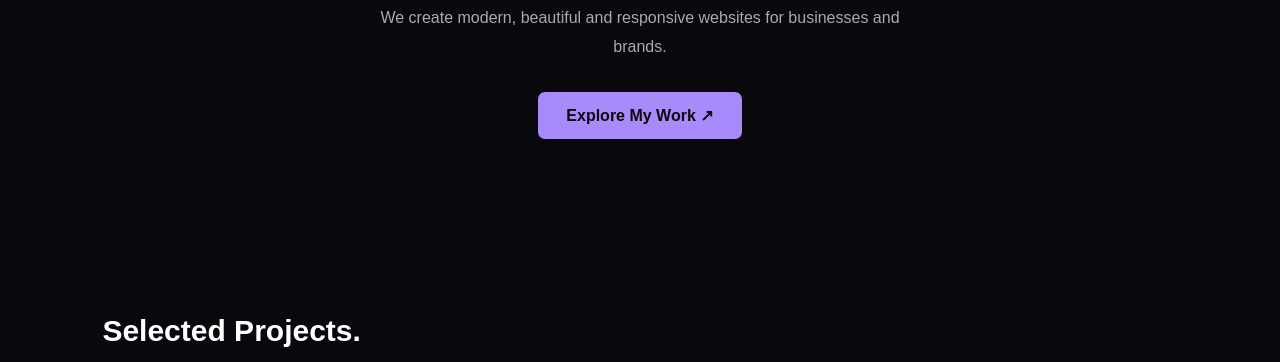
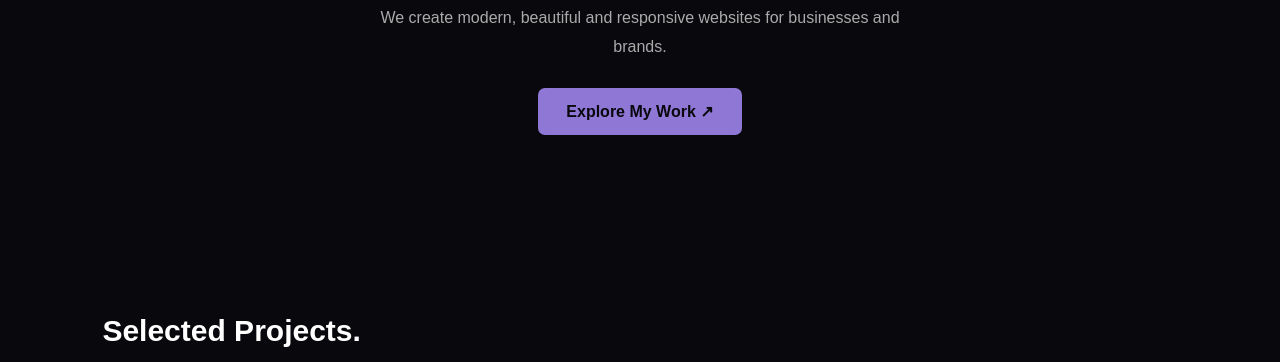
Before and after one commit to sankargaadu049/nexora-studio, a plain HTML site: page index.html in a window 1280 px wide. In both pictures the pointer is over the link "Explore My Work ↗". Shown: the part 438-800 px from the top of the page. Drawn offline with Linux system fonts and the light colour scheme.

Commit message:
Update index.html

```diff
--- a/index.html
+++ b/index.html
@@ -178,9 +178,6 @@ footer {
 #services h3 {
   color: #fff;
   margin-bottom: 10px;
-}
-  html {
-    scroll-behavior: smooth;
   }
 
 /* FADE IN ANIMATION */
@@ -195,6 +192,23 @@ footer {
         opacity: 1;
         transform: translateY(0);
     }
+}
+  html {
+    scroll-behavior: smooth;
+  }
+  /* BUTTON HOVER EFFECT */
+
+button,
+.btn,
+a.button {
+    transition: all 0.3s ease;
+}
+
+button:hover,
+.btn:hover,
+a.button:hover {
+    transform: translateY(-4px);
+    opacity: 0.85;
 }
 
 .hero {
```
